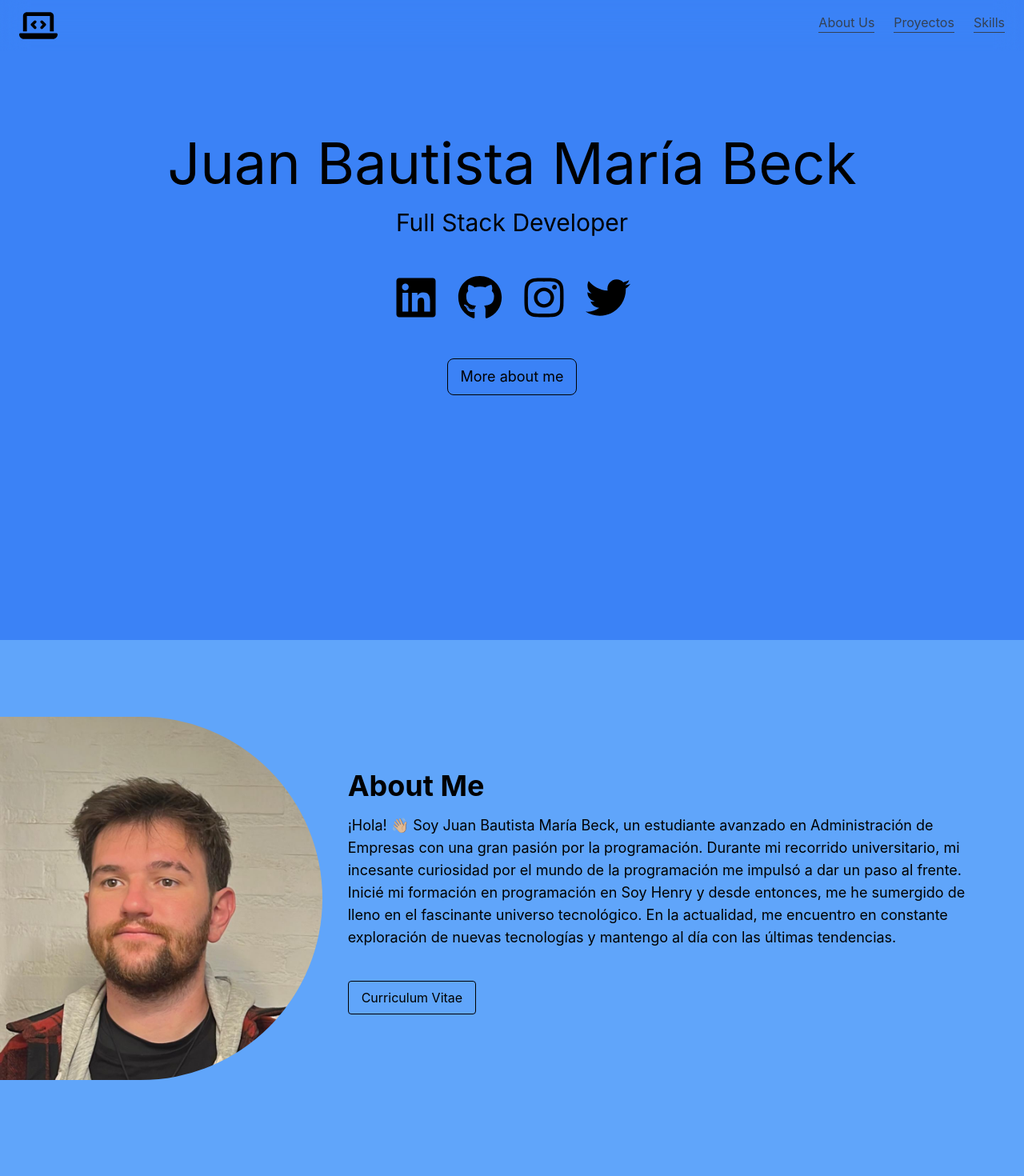
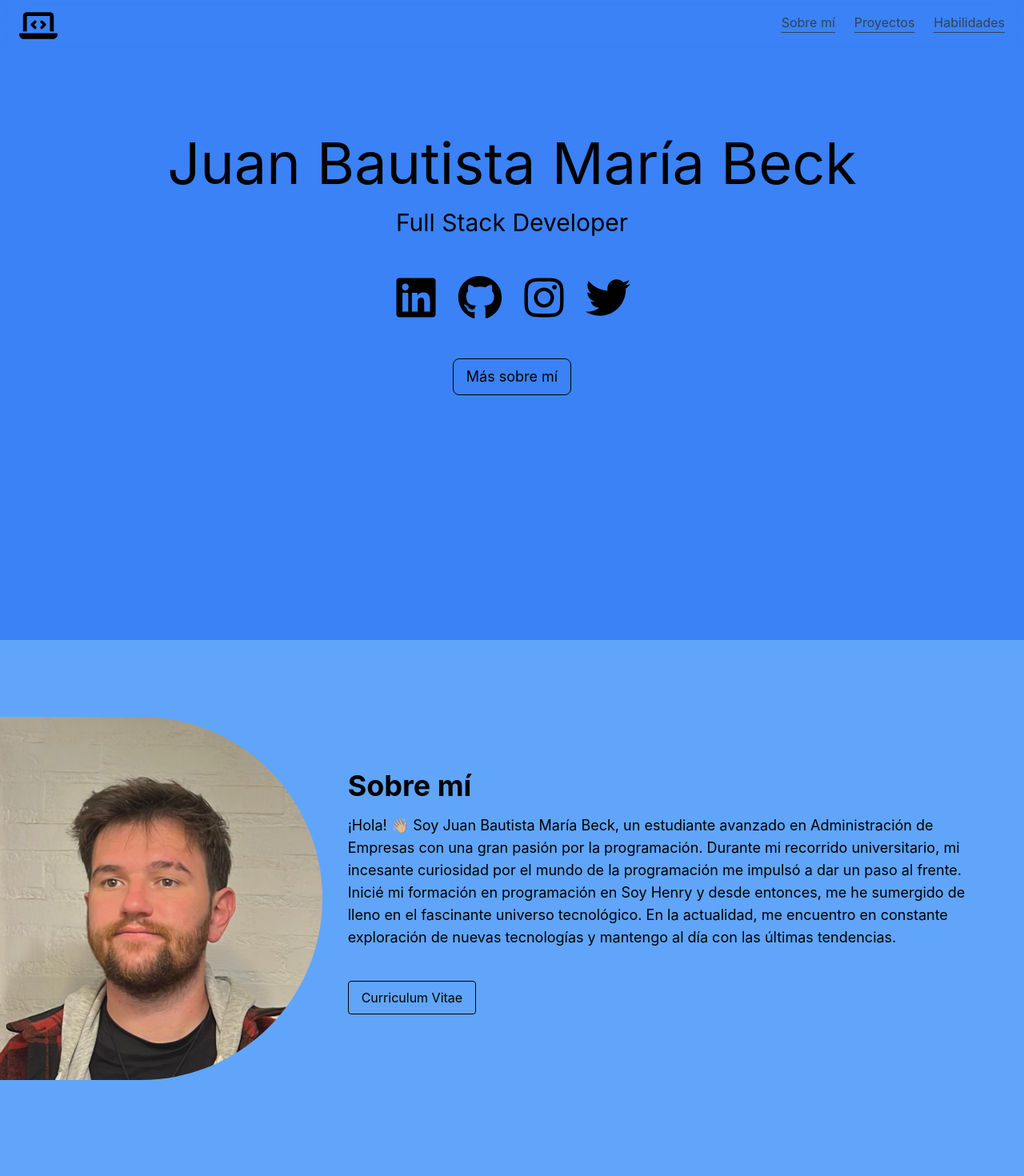
Before and after one commit to JBautistaBeck/My-Portafolio-Viejo, a React (Create React App) app: page / in a window 1280 px wide. Shown: the top 1470 px of the page at 80% size. Built offline with nearby package versions, Linux system fonts and the light colour scheme.

Commit message:
Español

```diff
--- a/src/componentes/NavBar.jsx
+++ b/src/componentes/NavBar.jsx
@@ -65,9 +65,9 @@ function NavBar() {
 
         <div className="">
 
-            <button onClick={() => handleAboutClick("about")} className=" text-slate-700 border-b border-slate-700 mt-2 ml-6 scroll-link hover:text-black hover:border-black">About Us</button>
+            <button onClick={() => handleAboutClick("about")} className=" text-slate-700 border-b border-slate-700 mt-2 ml-6 scroll-link hover:text-black hover:border-black">Sobre mí</button>
             <button onClick={() => handleAboutClick("proyectos")} className="text-slate-700 border-b border-slate-700 mt-2 ml-6 scroll-link hover:text-black hover:border-black">Proyectos</button>
-            <button onClick={() => handleAboutClick("skills")} className="text-slate-700 border-b border-slate-700 mt-2 ml-6 mr-4 scroll-link hover:text-black hover:border-black">Skills</button>
+            <button onClick={() => handleAboutClick("skills")} className="text-slate-700 border-b border-slate-700 mt-2 ml-6 mr-4 scroll-link hover:text-black hover:border-black">Habilidades</button>
 
         </div>
 
--- a/src/views/about.jsx
+++ b/src/views/about.jsx
@@ -14,7 +14,7 @@ function About() {
             </div>
 
             <div className='w-2/3 ml-8'>
-                <h1 className="text-4xl font-bold mb-4">About Me</h1>
+                <h1 className="text-4xl font-bold mb-4">Sobre mí</h1>
                 <p className='text-lg mb-10'>{aboutMeText1}</p>
 
                 <a href='https://docs.google.com/document/d/11-ACxx88UTeenLH1yS40QdkM-7Y5Uk-5AFdoxkhnGt4/edit' target="_blank" rel="noopener noreferrer"><button className='text-black px-4 py-2 rounded border border-black hover:bg-gray-950 hover:text-gray-200 block'>Curriculum Vitae</button></a>
--- a/src/views/home.jsx
+++ b/src/views/home.jsx
@@ -30,7 +30,7 @@ function Home() {
       </div>
 
         <div className="flex justify-center mt-12 slide-from-bottom ">
-            <button onClick={handleAboutClick} className=" text-lg text-black px-4 py-2 rounded-lg border border-black hover:bg-gray-950 hover:text-gray-200">More about me</button>
+            <button onClick={handleAboutClick} className=" text-lg text-black px-4 py-2 rounded-lg border border-black hover:bg-gray-950 hover:text-gray-200">Más sobre mí</button>
         </div>
 
     </div>
--- a/src/views/skills.jsx
+++ b/src/views/skills.jsx
@@ -24,7 +24,7 @@ function Skills() {
   return (
     <div className=" bg-blue-400 h-full flex flex-col items-center justify-center">
 
-      <h1 className=' text-5xl mt-24 mb-8 font-bold'>Skills</h1>
+      <h1 className=' text-5xl mt-24 mb-8 font-bold'>Habilidades</h1>
 
       <div className=" flex flex-row w-3/4 mt-0">
 
@@ -34,7 +34,7 @@ function Skills() {
 
       </div>
 
-      <div className=" border border-black border-t-0 rounded-b-lg w-3/4 h-[65vh] mb-14 py-5  shadow-lg">
+      <div className=" border border-black border-t-0 rounded-b-lg w-3/4 h-[80vh] mb-14 py-5  shadow-lg">
 
         {/* Contenido de Tech Skills */}
         {activeTab === 'tech' && (
```
